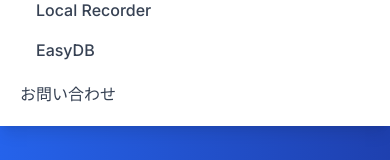
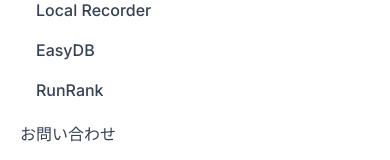
Before and after one commit to JojoYay/jittee, a Next.js app: page / in a window 390 px wide. Both pictures are taken after a click on the button "Open menu". Shown: the part 255-415 px from the top of the page. Built offline with nearby package versions, Linux system fonts and the light colour scheme; no server answers.

Commit message:
Add RunRank (external, locale-aware) to Product dropdown
RunRank links to runrank.jittee.com — /ja when the site locale is Japanese, /en otherwise. (User asked for /jp, but that path 404s; the working Japanese path is /ja.)

Co-Authored-By: Claude Opus 4.8 <noreply@anthropic.com>

```diff
--- a/app/components/Navbar.tsx
+++ b/app/components/Navbar.tsx
@@ -7,7 +7,10 @@ import LanguageSwitcher from './LanguageSwitcher'
 
 export default function Navbar() {
   const [isMenuOpen, setIsMenuOpen] = useState(false)
-  const { t } = useLanguage()
+  const { t, locale } = useLanguage()
+
+  // RunRank is an external app; link to the locale-matched site (Japanese -> /ja, otherwise /en)
+  const runRankUrl = locale === 'ja' ? 'https://runrank.jittee.com/ja' : 'https://runrank.jittee.com/en'
 
   const toggleMenu = () => {
     setIsMenuOpen(!isMenuOpen)
@@ -55,6 +58,9 @@ export default function Navbar() {
                     <Link href="/easydb" className="block px-4 py-2 text-sm text-gray-700 hover:bg-gray-50 hover:text-primary-600 transition-colors">
                       EasyDB
                     </Link>
+                    <a href={runRankUrl} className="block px-4 py-2 text-sm text-gray-700 hover:bg-gray-50 hover:text-primary-600 transition-colors">
+                      RunRank
+                    </a>
                   </div>
                 </div>
               </div>
@@ -150,6 +156,13 @@ export default function Navbar() {
             >
               EasyDB
             </Link>
+            <a
+              href={runRankUrl}
+              className="block pl-4 py-2 rounded-md text-base font-medium text-gray-700 hover:text-primary-600 hover:bg-gray-50"
+              onClick={() => setIsMenuOpen(false)}
+            >
+              RunRank
+            </a>
           </div>
           <Link
             href="/contact"
```
